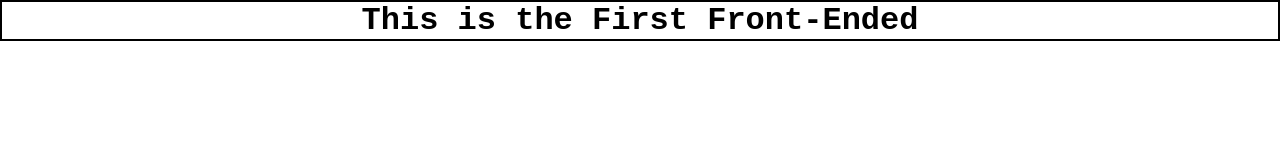
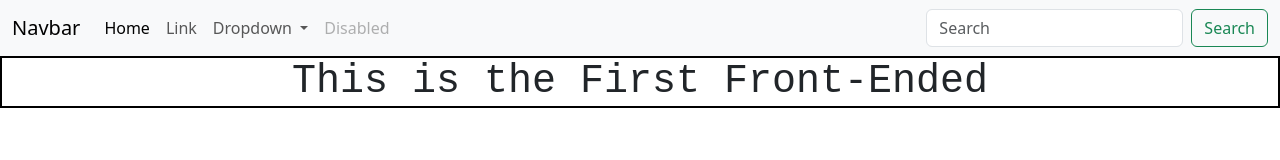
Before and after one commit to Trailique/wadia, a plain HTML site: page index.html in a window 1280 px wide. Drawn offline with nearby package versions, Linux system fonts and the light colour scheme.

Commit message:
-nav bar Added

```diff
--- a/index.html
+++ b/index.html
@@ -4,16 +4,57 @@
     <meta charset="UTF-8">
     <meta name="viewport" content="width=device-width, initial-scale=1.0">
     <title>First-Front End</title>
+    <link href="https://cdn.jsdelivr.net/npm/bootstrap@5.3.2/dist/css/bootstrap.min.css" rel="stylesheet" integrity="sha384-T3c6CoIi6uLrA9TneNEoa7RxnatzjcDSCmG1MXxSR1GAsXEV/Dwwykc2MPK8M2HN" crossorigin="anonymous">
     <style>
         *{
             margin: 0%;
             padding: 0%;
         }
+        .div{
+            box-sizing: border-box;
+        }
     </style>
 </head>
 <body>
+    <nav class="navbar navbar-expand-lg bg-body-tertiary">
+        <div class="container-fluid">
+          <a class="navbar-brand" href="#">Navbar</a>
+          <button class="navbar-toggler" type="button" data-bs-toggle="collapse" data-bs-target="#navbarSupportedContent" aria-controls="navbarSupportedContent" aria-expanded="false" aria-label="Toggle navigation">
+            <span class="navbar-toggler-icon"></span>
+          </button>
+          <div class="collapse navbar-collapse" id="navbarSupportedContent">
+            <ul class="navbar-nav me-auto mb-2 mb-lg-0">
+              <li class="nav-item">
+                <a class="nav-link active" aria-current="page" href="#">Home</a>
+              </li>
+              <li class="nav-item">
+                <a class="nav-link" href="#">Link</a>
+              </li>
+              <li class="nav-item dropdown">
+                <a class="nav-link dropdown-toggle" href="#" role="button" data-bs-toggle="dropdown" aria-expanded="false">
+                  Dropdown
+                </a>
+                <ul class="dropdown-menu">
+                  <li><a class="dropdown-item" href="#">Action</a></li>
+                  <li><a class="dropdown-item" href="#">Another action</a></li>
+                  <li><hr class="dropdown-divider"></li>
+                  <li><a class="dropdown-item" href="#">Something else here</a></li>
+                </ul>
+              </li>
+              <li class="nav-item">
+                <a class="nav-link disabled" aria-disabled="true">Disabled</a>
+              </li>
+            </ul>
+            <form class="d-flex" role="search">
+              <input class="form-control me-2" type="search" placeholder="Search" aria-label="Search">
+              <button class="btn btn-outline-success" type="submit">Search</button>
+            </form>
+          </div>
+        </div>
+      </nav>
     <div>
         <h1 style="font-family: 'Courier New', Courier, monospace;text-align: center;border: 2px solid black;">This is the First Front-Ended</h1>
     </div>
+    <script src="https://cdn.jsdelivr.net/npm/bootstrap@5.3.2/dist/js/bootstrap.bundle.min.js" integrity="sha384-C6RzsynM9kWDrMNeT87bh95OGNyZPhcTNXj1NW7RuBCsyN/o0jlpcV8Qyq46cDfL" crossorigin="anonymous"></script>
 </body>
 </html>
```
